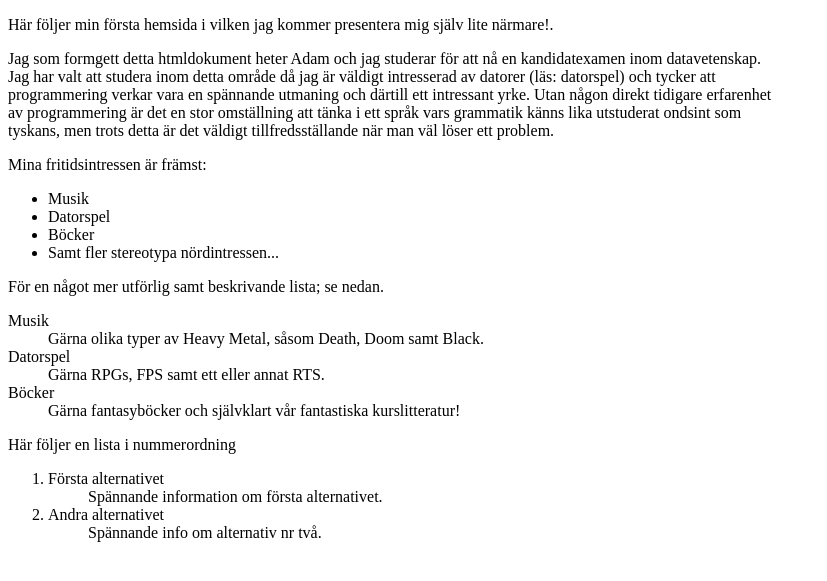
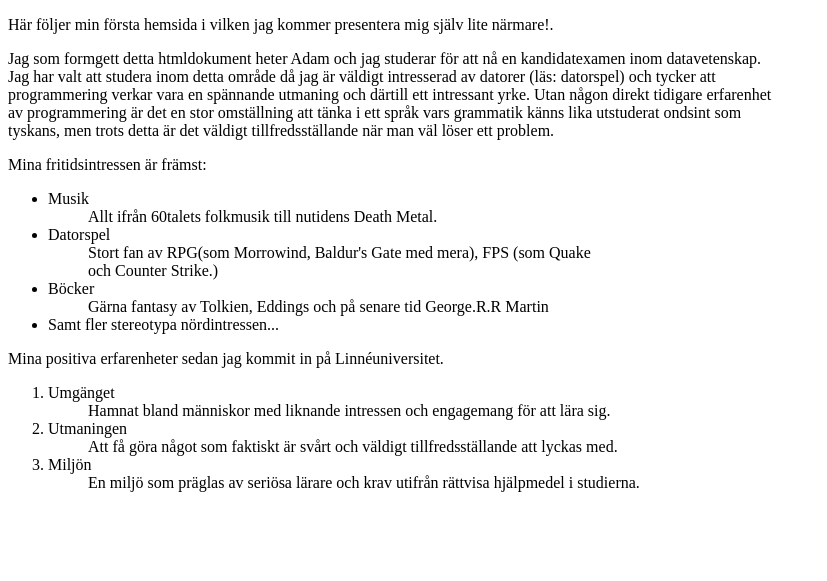
Before and after one commit to ao222qc/ao222qc_1IK415, a plain HTML site: page lab1.html in a window 1280 px wide. Shown: the part 105-686 px from the top of the page, without its empty margins (0-827 px from the left). Drawn offline with Linux system fonts and the light colour scheme.

Commit message:
All examples included and now also with some essence

```diff
--- a/lab1.html
+++ b/lab1.html
@@ -15,31 +15,24 @@ Jag har valt att studera inom detta område då jag är väldigt intresserad av
 programmering verkar vara en spännande utmaning och därtill ett intressant yrke. Utan någon direkt tidigare erfarenhet</br>
 av programmering är det en stor omställning att tänka i ett språk vars grammatik känns lika utstuderat ondsint som </br>
 tyskans, men trots detta är det väldigt tillfredsställande när man väl löser ett problem.</br></p>
-<p>Mina fritidsintressen är främst:</br></p>
+<p>Mina fritidsintressen är främst:</br></p> <!-- här blandar jag vilt två listformer-->
 <ul>
     <li>Musik</li>
+    <ul>Allt ifrån 60talets folkmusik till nutidens Death Metal.</ul>
     <li>Datorspel</li>
+    <ul>Stort fan av RPG(som Morrowind, Baldur's Gate med mera), FPS (som Quake</br> och Counter Strike.)</ul>
     <li>Böcker</li>
+    <ul>Gärna fantasy av Tolkien, Eddings och på senare tid George.R.R Martin</ul>
     <li>Samt fler stereotypa nördintressen...</li>
 </ul>
-<p>För en något mer utförlig samt beskrivande lista; se nedan.</br></p>
-<dl>
-    <dt>Musik
-    <dd>Gärna olika typer av Heavy Metal, såsom Death, Doom samt Black.</dd>
-    </dt>
-    <dt>Datorspel
-        <dd>Gärna RPGs, FPS samt ett eller annat RTS.</dd>
-    </dt>
-    <dt>Böcker</dt>
-    <dd>Gärna fantasyböcker och självklart vår fantastiska kurslitteratur!</dd>
-</dl>
-<p>Här följer en lista i nummerordning</p> <!-- kommer inte på någon bra lista för tillfället-->
+<p>Mina positiva erfarenheter sedan jag kommit in på Linnéuniversitet.</p>
 <ol>
-    <li>Första alternativet</li>
-    <ul>Spännande information om första alternativet.</ul>
-    <li>Andra alternativet</li>
-    <ul>Spännande info om alternativ nr två.</ul>
+    <li>Umgänget</li>
+    <ul>Hamnat bland människor med liknande intressen och engagemang för att lära sig.</ul>
+    <li>Utmaningen</li>
+    <ul>Att få göra något som faktiskt är svårt och väldigt tillfredsställande att lyckas med.</ul>
+    <li>Miljön</li>
+    <ul>En miljö som präglas av seriösa lärare och krav utifrån rättvisa hjälpmedel i studierna.</ul>
 </ol>
-
 </body>
 </html>
```
